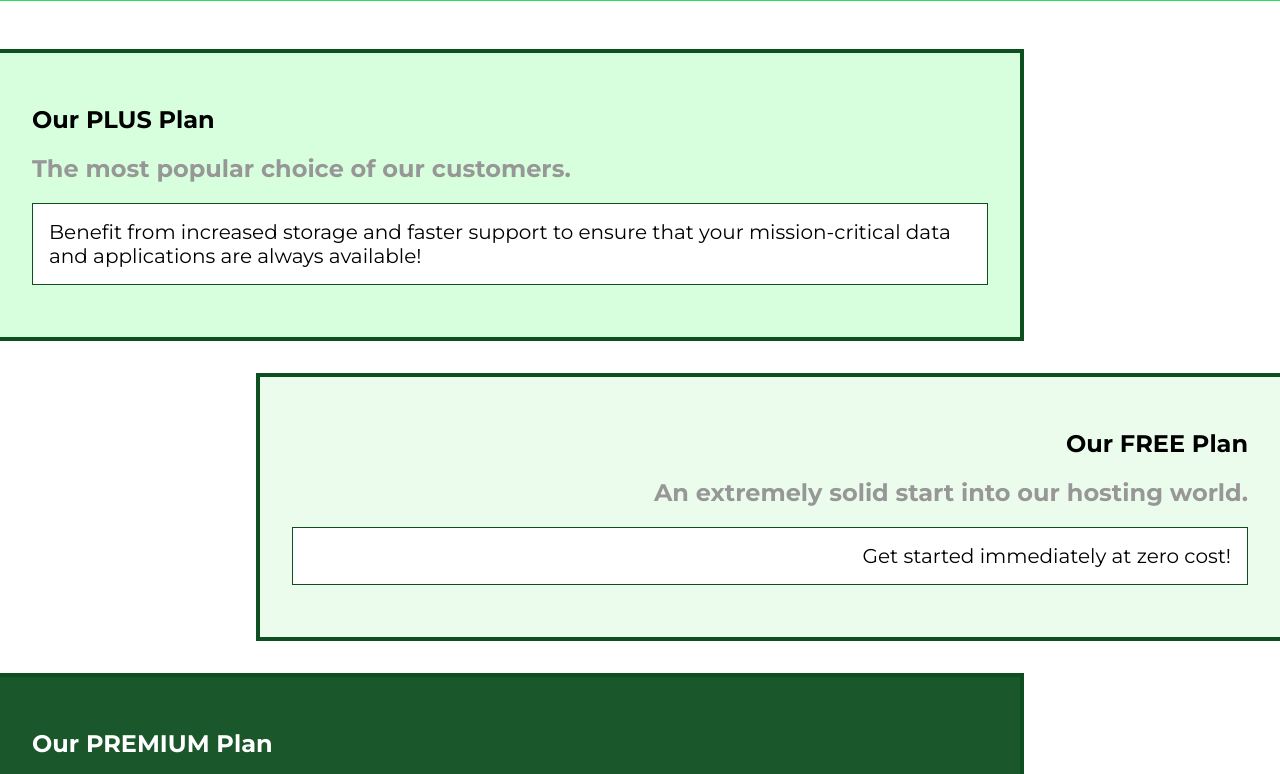
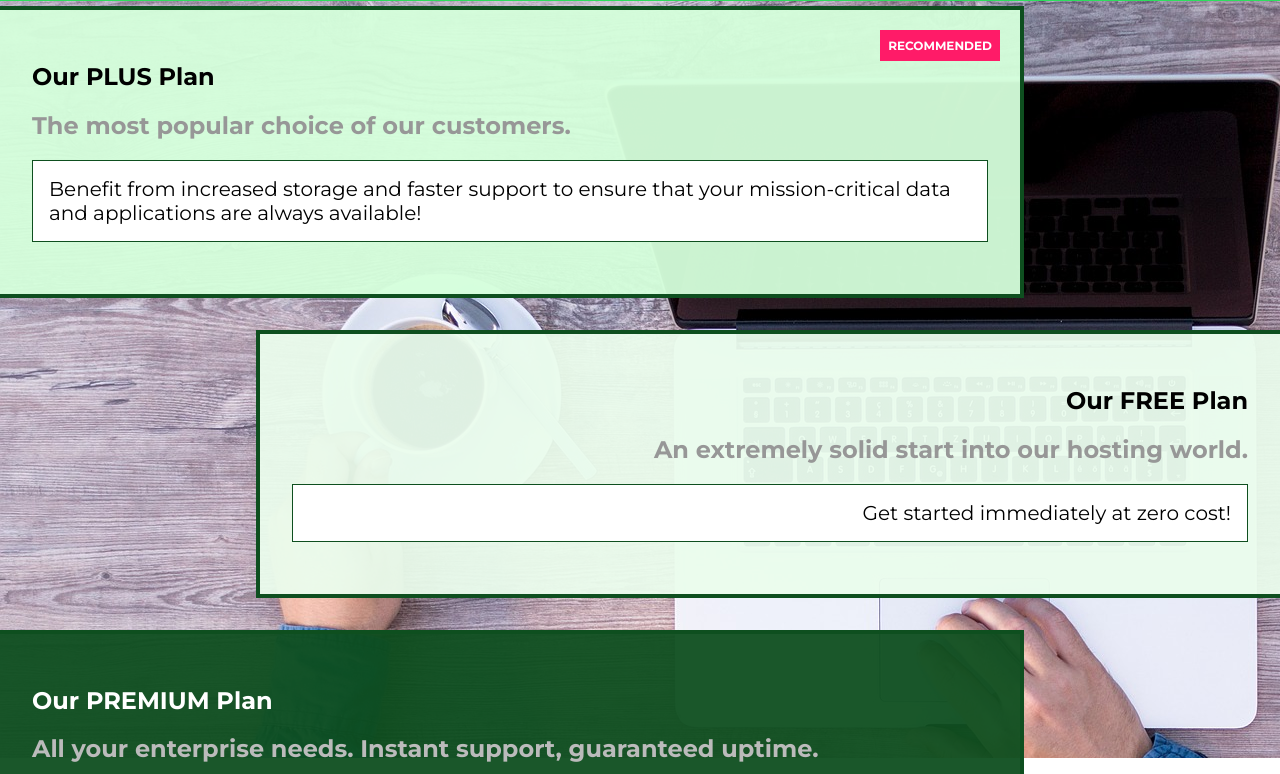
Before and after one commit to gsantikian/css-tut-project, a plain HTML site: page packages/index.html in a window 1280 px wide. Shown: the part 42-816 px from the top of the page. Drawn offline with Linux system fonts and the light colour scheme.

Commit message:
add background & badge

```diff
--- a/packages/index.html
+++ b/packages/index.html
@@ -14,6 +14,7 @@
   </head>
 
   <body>
+    <div class="background"></div>
     <header class="main-header">
       <div>
         <a href="../index.html" class="main-header__brand"> uHost </a>
@@ -36,6 +37,7 @@
       <section class="package" id="plus">
         <a href="#">
           <h1 class="package__title">Our PLUS Plan</h1>
+          <h2 class="package__badge">RECOMMENDED</h2>
           <h2 class="package__subtitle">
             The most popular choice of our customers.
           </h2>
--- a/packages/packages.css
+++ b/packages/packages.css
@@ -1,5 +1,13 @@
 main {
   padding-top: 32px;
+}
+
+.background {
+  background-image: url("../images/plans-background.jpg");
+  width: 100%;
+  height: 100%;
+  position: fixed;
+  z-index: -1;
 }
 
 .package {
@@ -7,6 +15,7 @@ main {
   margin: 16px 0;
   border: 4px solid var(--darker-green);
   border-left: none;
+  position: relative;
 }
 
 .package:hover,
@@ -20,6 +29,17 @@ main {
   color: inherit;
   display: block;
   padding: 32px;
+}
+
+.package__badge {
+  position: absolute;
+  top: 0;
+  right: 0;
+  margin: 20px;
+  font-size: 12px;
+  color: white;
+  background: var(--hot-red);
+  padding: 8px;
 }
 
 .package__subtitle {
--- a/shared.css
+++ b/shared.css
@@ -17,8 +17,12 @@ body {
 
 .main-header {
   width: 100%;
+  position: fixed;
+  top: 0;
+  left: 0;
   background: var(--medium-green);
   padding: 8px 16px;
+  z-index: 1;
 }
 
 .main-header > div {
```
